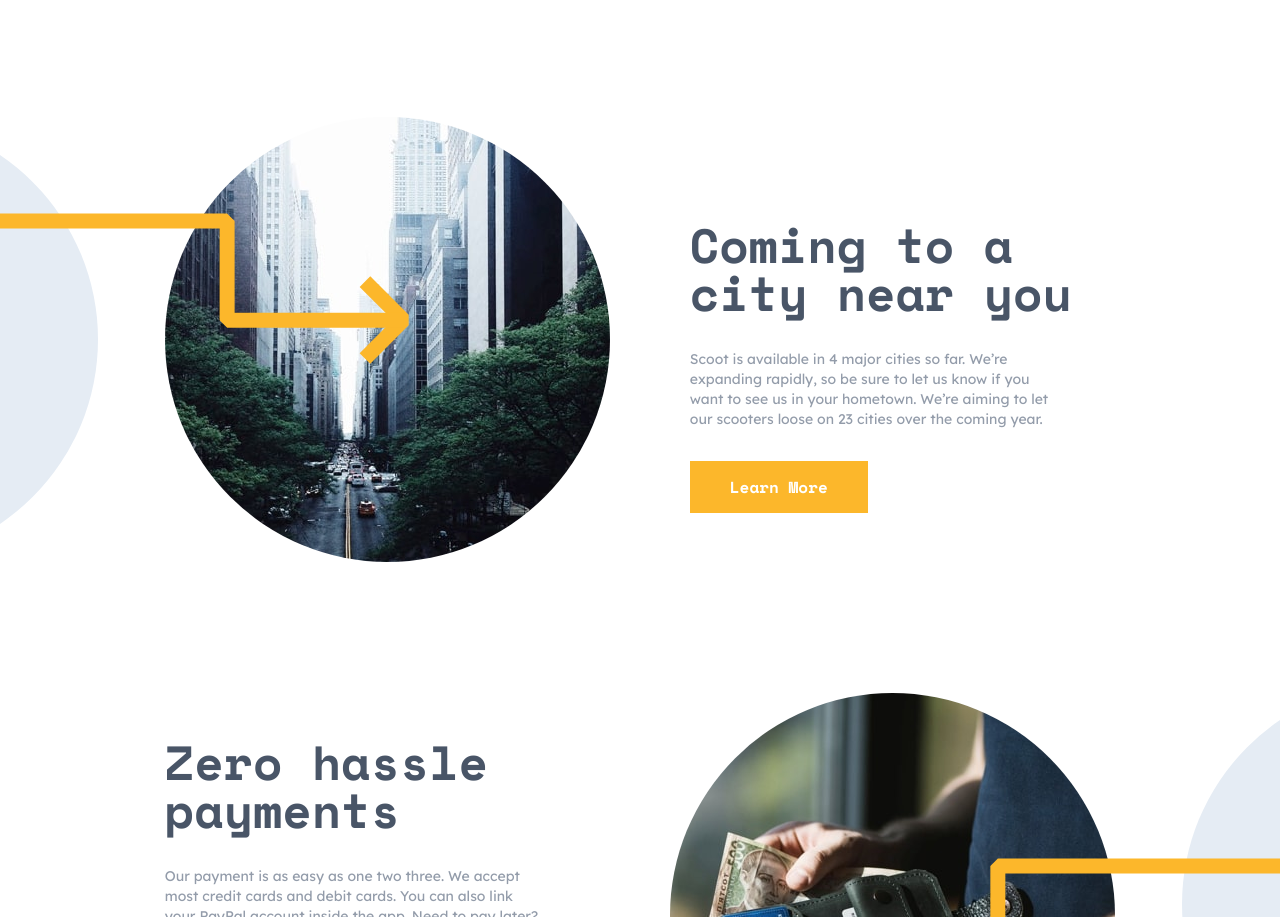
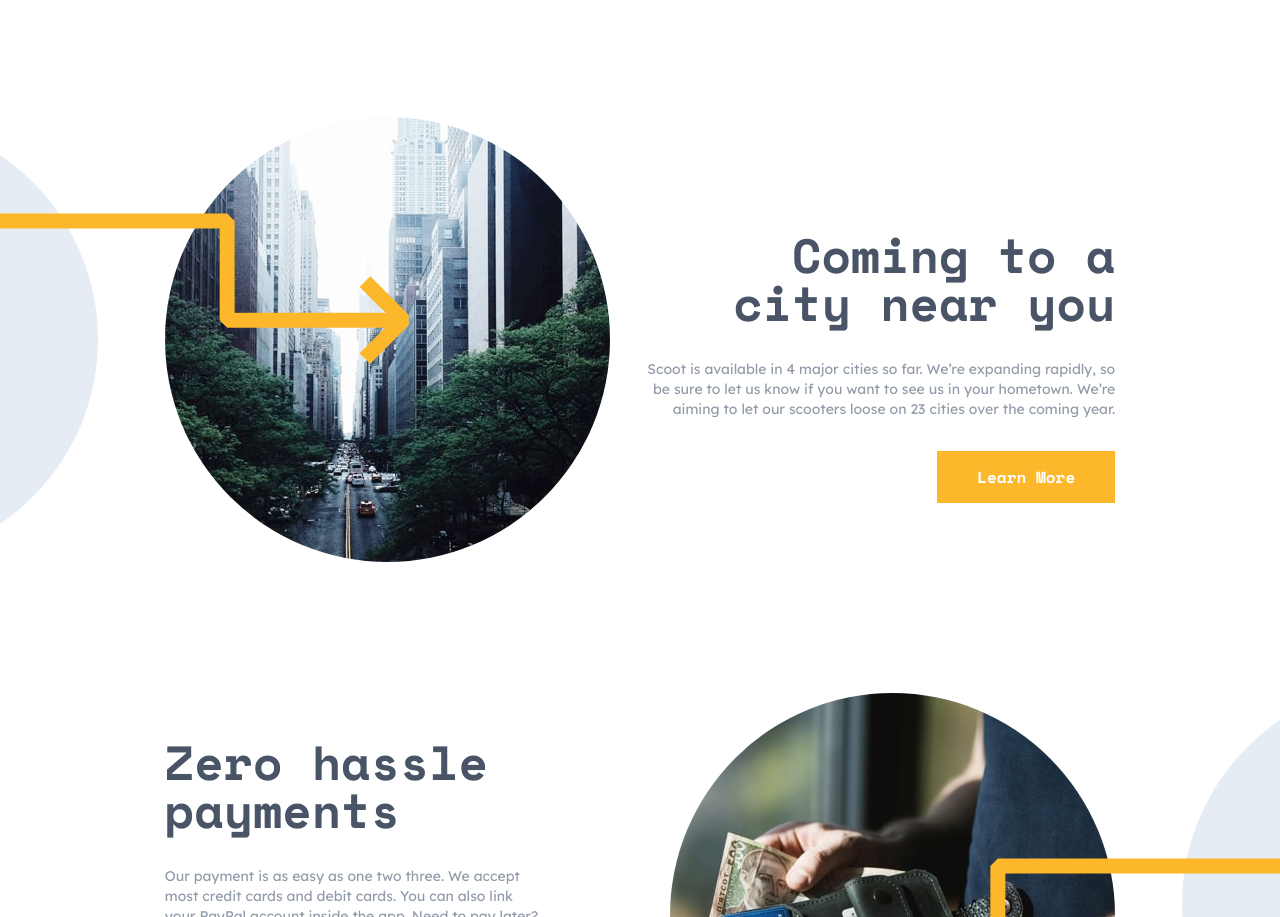
Before and after one commit to yawsamcode/scoot-multi-page-website, a website: page public/index.html in a window 1280 px wide. Shown: the part 1594-2511 px from the top of the page. Drawn offline with nearby package versions, Linux system fonts and the light colour scheme.

Commit message:
Fixed Overflow issues

```diff
--- a/public/index.html
+++ b/public/index.html
@@ -162,20 +162,26 @@
   </div>
 
   <!-- Coming to a city near you -->
-<div class="flex flex-col lg:flex-row justify-center items-center relative lg:gap-20">
+<div class="flex flex-col lg:flex-row justify-between items-center relative">
   <!-- Circle -->
   <div class="hidden md:block absolute -z-10 top-0 -left-[26rem] lg:-left-[32rem]"><img src="./assets/patterns/circle.svg" alt=""></div>
 
       <img class="rounded-full h-1/2" src="./assets/images/near-you.jpg" alt="near-you">
-      <div class="lg:flex flex-col items-start lg:justify-between lg:text-left">
-      <h2 class="text-DarkNavy font-SpaceMono font-bold leading-tight md:leading-[3rem] text-3xl md:text-5xl mt-[3.5rem]">Coming to a city near you</h2>
-      <p class="py-8 leading-6 font-LexendDeca font-normal text-base lg:text-sm text-DimGray">Scoot is available in 4 major cities so far. We’re expanding rapidly, so be sure to let us know if you want to see us in your hometown. We’re aiming to let our scooters loose on 23 cities over the coming year.</p>
-      <div class="flex justify-center items-center">
+
+      <div class="lg:flex flex-col lg:justify-between items-end">
+
+        <h2 class="text-DarkNavy  lg:text-right text-balance font-SpaceMono font-bold leading-tight md:leading-[3rem] text-3xl md:text-5xl mt-[3.5rem]">Coming to a city near you</h2>
+        <p class="py-8 leading-6 font-LexendDeca font-normal text-base lg:text-sm text-DimGray lg:text-right text-balance">Scoot is available in 4 major cities so far. We’re expanding rapidly, so be sure to let us know if you want to see us in your hometown. We’re aiming to let our scooters loose on 23 cities over the coming year.</p>
+
+
+      <div class="flex justify-center items-center lg:items-start">
         <button class="py-3.5 px-10 bg-Yellow text-white font-bold font-SpaceMono hover:bg-white hover:border-2 hover:border-Yellow hover:text-Yellow">
           <a href="#">Learn More</a>
         </button>
       </div>
     </div>
+
+
       <!-- Line for Coming to a City Near you Section -->
       <div class="absolute top-0 -left-24 md:top-2 md:-left-32 lg:top-24 lg:-left-52">
         <svg xmlns="http://www.w3.org/2000/svg" width="452" height="151"><g fill="none" fill-rule="evenodd" stroke="#FCB72B" stroke-linejoin="bevel" stroke-width="15"><path d="M407.952 145.444l38.426-38.426-38.426-38.426"/><path d="M0 8h270.115v99.369h176.263"/></g></svg>
```
Also changed, not shown: public/style.css.
